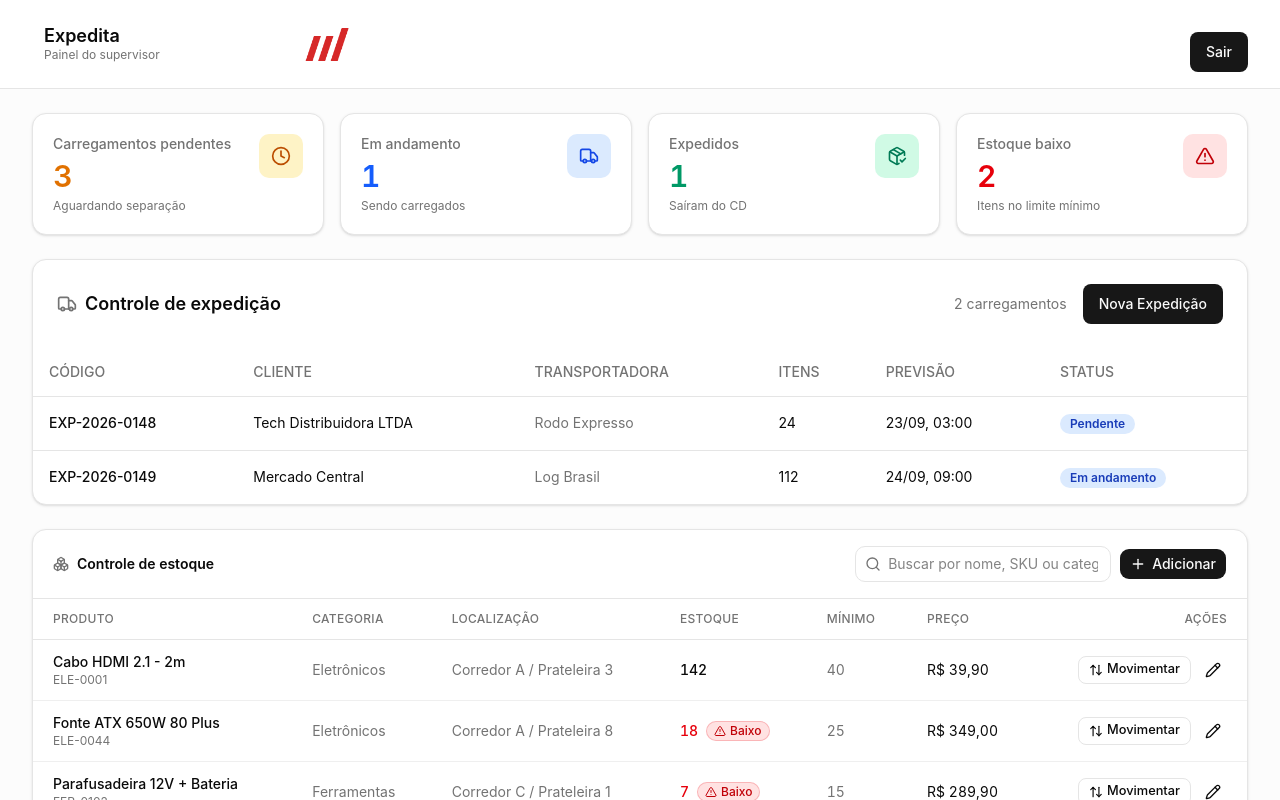
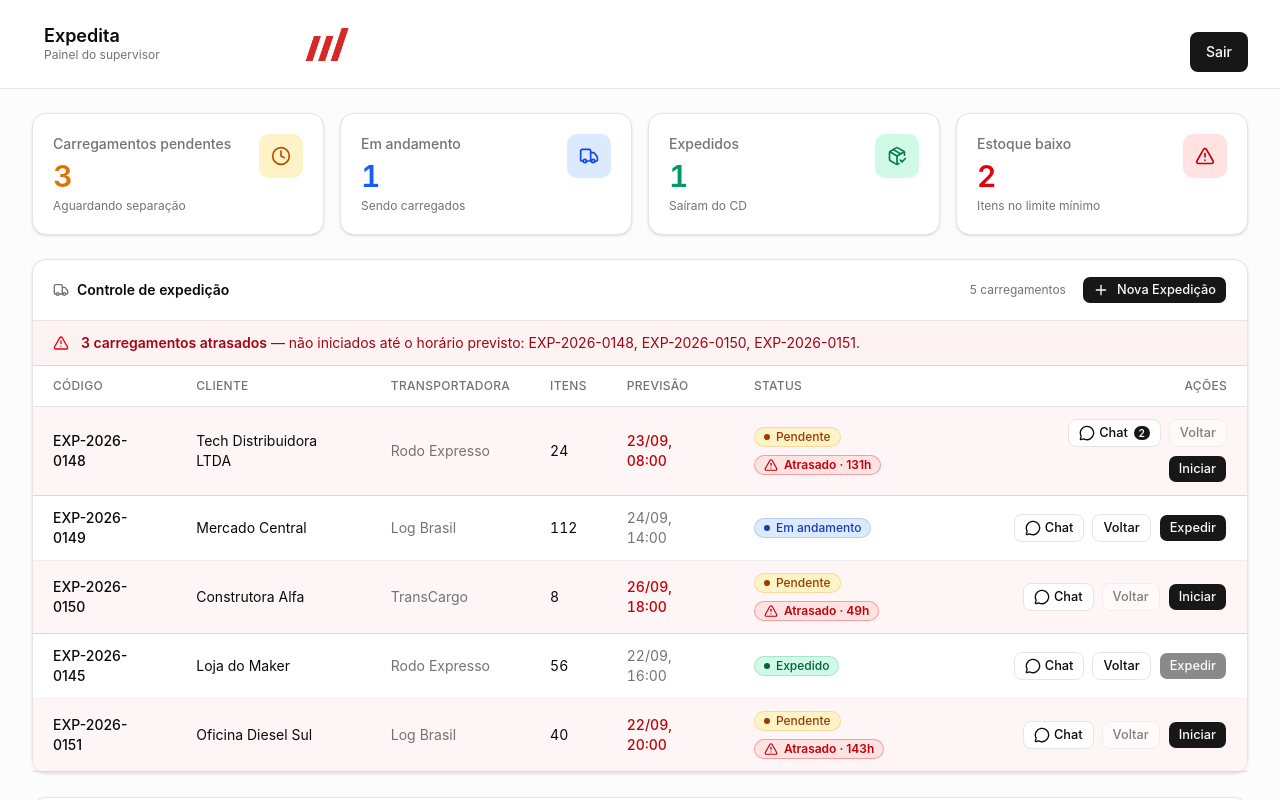
Before and after one commit to delfinog-dot/teste-1-v0, a Next.js app: page / in a window 1280 px wide. Shown: the top 800 px of the page. Built offline with nearby package versions, Linux system fonts and the light colour scheme.

Commit message:
inserção de novas funcionalidades no expedition

```diff
--- a/components/dashboard/expedition-table.tsx
+++ b/components/dashboard/expedition-table.tsx
@@ -1,211 +1,314 @@
 "use client"
 
-import { useState } from "react"
-import { Truck } from "lucide-react"
+import { AlertTriangle, MessageCircle, Truck, Plus } from "lucide-react"
+import { useEffect, useState } from "react"
+import { Button } from "@/components/ui/button"
+import { estaAtrasado, horasDeAtraso } from "@/lib/expedition-status"
+import { STATUS_LABEL, type Carregamento } from "@/lib/types"
+import { ChatModal } from "@/components/chat/chat-modal"
+import { useChat } from "@/components/chat/chat-provider"
+import { DelayBadge } from "./delay-badge"
+import { useInventory } from "./inventory-provider"
+import { StatusBadge } from "./status-badge"
 
-// Exemplo da estrutura de dados de uma expedição
-interface Expedition {
-  id: string
-  code: string
-  client: string
-  carrier: string
-  items: number
-  eta: string
-  status: "Pendente" | "Em andamento" | "Expedido"
-  isDelayed?: boolean
+function formatarDataHora(iso: string) {
+  return new Date(iso).toLocaleString("pt-BR", {
+    day: "2-digit",
+    month: "2-digit",
+    hour: "2-digit",
+    minute: "2-digit",
+  })
+}
+
+function AcoesStatus({
+  carregamento,
+  onAbrirChat,
+}: {
+  carregamento: Carregamento
+  onAbrirChat: (c: Carregamento) => void
+}) {
+  const { avancarStatus, retrocederStatus } = useInventory()
+  const { totalPorPedido } = useChat()
+  const { id, status } = carregamento
+  const totalMensagens = totalPorPedido(id)
+
+  return (
+    <div className="flex flex-wrap justify-end gap-2">
+      <Button
+        size="sm"
+        variant="outline"
+        onClick={() => onAbrirChat(carregamento)}
+        aria-label={`Abrir chat do carregamento ${carregamento.codigo}`}
+      >
+        <MessageCircle className="size-4" />
+        Chat
+        {totalMensagens > 0 ? (
+          <span className="ml-0.5 inline-flex min-w-4 items-center justify-center rounded-full bg-primary px-1 text-[10px] font-semibold text-primary-foreground tabular-nums">
+            {totalMensagens}
+          </span>
+        ) : null}
+      </Button>
+      <Button
+        size="sm"
+        variant="outline"
+        onClick={() => retrocederStatus(id)}
+        disabled={status === "pendente"}
+        aria-label={`Retroceder status do carregamento ${carregamento.codigo}`}
+      >
+        Voltar
+      </Button>
+      <Button
+        size="sm"
+        onClick={() => avancarStatus(id)}
+        disabled={status === "expedido"}
+        aria-label={`Avançar status do carregamento ${carregamento.codigo}`}
+      >
+        {status === "pendente" ? "Iniciar" : "Expedir"}
+      </Button>
+    </div>
+  )
 }
 
 export function ExpeditionTable() {
-  // 1. Estado para controlar se o Modal está aberto
-  const [isModalOpen, setIsModalOpen] = useState(false)
+  const { carregamentos, adicionarCarregamento } = useInventory()
+  const [chatDe, setChatDe] = useState<Carregamento | null>(null)
+  const [modalAberto, setModalAberto] = useState(false)
 
-  // 2. Estado com a lista de expedições
-  const [expeditions, setExpeditions] = useState<Expedition[]>([
-    {
-      id: "1",
-      code: "EXP-2026-0148",
-      client: "Tech Distribuidora LTDA",
-      carrier: "Rodo Expresso",
-      items: 24,
-      eta: "23/09, 03:00",
-      status: "Pendente",
-      isDelayed: true,
-    },
-    {
-      id: "2",
-      code: "EXP-2026-0149",
-      client: "Mercado Central",
-      carrier: "Log Brasil",
-      items: 112,
-      eta: "24/09, 09:00",
-      status: "Em andamento",
-    },
-  ])
+  // Formulário para Nova Expedição
+  const [novoCliente, setNovoCliente] = useState("")
+  const [novaTransportadora, setNovaTransportadora] = useState("")
+  const [novosItens, setNovosItens] = useState(1)
+  const [novaDataPrevista, setNovaDataPrevista] = useState("")
 
-  // 3. Estado do formulário
-  const [formData, setFormData] = useState({
-    client: "",
-    carrier: "",
-    items: "",
-    eta: "",
-  })
+  // Calcula o "agora" apenas no cliente para evitar divergência de hidratação,
+  // e reavalia periodicamente para que o alerta de atraso fique atualizado.
+  const [agora, setAgora] = useState<Date | null>(null)
+  useEffect(() => {
+    setAgora(new Date())
+    const intervalo = setInterval(() => setAgora(new Date()), 60_000)
+    return () => clearInterval(intervalo)
+  }, [])
 
-  // Função para cadastrar a nova expedição
-  const handleSubmit = (e: React.FormEvent) => {
+  const atrasados = agora ? carregamentos.filter((c) => estaAtrasado(c, agora)) : []
+
+  // Função para criar nova expedição
+  const handleCriarExpedicao = (e: React.FormEvent) => {
     e.preventDefault()
 
-    if (!formData.client || !formData.carrier || !formData.items) return
+    if (!novoCliente || !novaTransportadora) return
 
-    const newExpedition: Expedition = {
-      id: String(Date.now()),
-      code: `EXP-2026-0${Math.floor(100 + Math.random() * 900)}`, // Gera um código dinâmico
-      client: formData.client,
-      carrier: formData.carrier,
-      items: Number(formData.items),
-      eta: formData.eta || "A definir",
-      status: "Pendente",
+    // Se no seu 'useInventory' houver uma função dedicada como adicionarCarregamento
+    if (adicionarCarregamento) {
+      adicionarCarregamento({
+        cliente: novoCliente,
+        transportadora: novaTransportadora,
+        quantidadeItens: Number(novosItens),
+        dataHoraPrevista: novaDataPrevista ? new Date(novaDataPrevista).toISOString() : new Date().toISOString(),
+      })
     }
 
-    // Adiciona o novo item no início da lista
-    setExpeditions([newExpedition, ...expeditions])
-
-    // Limpa o formulário e fecha o modal
-    setFormData({ client: "", carrier: "", items: "", eta: "" })
-    setIsModalOpen(false)
+    // Reseta o formulário e fecha o modal
+    setNovoCliente("")
+    setNovaTransportadora("")
+    setNovosItens(1)
+    setNovaDataPrevista("")
+    setModalAberto(false)
   }
 
   return (
-    <div className="rounded-xl border bg-card text-card-foreground shadow-sm">
-      {/* Cabeçalho do Card */}
-      <div className="flex items-center justify-between p-6">
+    <section aria-label="Controle de expedição" className="rounded-xl border border-border bg-card shadow-sm">
+      <header className="flex flex-wrap items-center justify-between gap-4 border-b border-border px-5 py-4">
         <div className="flex items-center gap-2">
-          <Truck className="h-5 w-5 text-muted-foreground" />
-          <h2 className="text-lg font-semibold">Controle de expedição</h2>
+          <Truck className="size-4 text-muted-foreground" />
+          <h2 className="text-sm font-semibold">Controle de expedição</h2>
         </div>
 
+        {/* Lado direito do cabeçalho: Contador + Botão "Nova Expedição" */}
         <div className="flex items-center gap-4">
-          <span className="text-sm text-muted-foreground">
-            {expeditions.length} carregamentos
-          </span>
+          <span className="text-xs text-muted-foreground">{carregamentos.length} carregamentos</span>
+          <Button size="sm" onClick={() => setModalAberto(true)}>
+            <Plus className="mr-1 size-4" />
+            Nova Expedição
+          </Button>
+        </div>
+      </header>
 
-          {/* Botão para ABRIR o Modal */}
-          <button
-            onClick={() => setIsModalOpen(true)}
-            className="inline-flex items-center justify-center rounded-md text-sm font-medium bg-primary text-primary-foreground hover:bg-primary/90 h-10 py-2 px-4 transition-colors"
-          >
-            Nova Expedição
-          </button>
+      {atrasados.length > 0 ? (
+        <div
+          role="alert"
+          className="flex items-start gap-3 border-b border-red-200 bg-red-50 px-5 py-3 text-sm text-red-800"
+        >
+          <AlertTriangle className="mt-0.5 size-4 shrink-0 text-red-600" aria-hidden />
+          <p>
+            <span className="font-semibold">
+              {atrasados.length} {atrasados.length === 1 ? "carregamento atrasado" : "carregamentos atrasados"}
+            </span>{" "}
+            — não iniciados até o horário previsto:{" "}
+            {atrasados.map((c) => c.codigo).join(", ")}.
+          </p>
         </div>
+      ) : null}
+
+      {/* Tabela em telas médias/grandes */}
+      <div className="hidden overflow-x-auto md:block">
+        <table className="w-full text-sm">
+          <thead>
+            <tr className="border-b border-border text-left text-xs uppercase tracking-wide text-muted-foreground">
+              <th className="px-5 py-3 font-medium">Código</th>
+              <th className="px-5 py-3 font-medium">Cliente</th>
+              <th className="px-5 py-3 font-medium">Transportadora</th>
+              <th className="px-5 py-3 font-medium">Itens</th>
+              <th className="px-5 py-3 font-medium">Previsão</th>
+              <th className="px-5 py-3 font-medium">Status</th>
+              <th className="px-5 py-3 text-right font-medium">Ações</th>
+            </tr>
+          </thead>
+          <tbody>
+            {carregamentos.map((c) => {
+              const atrasado = agora ? estaAtrasado(c, agora) : false
+              return (
+                <tr
+                  key={c.id}
+                  className={
+                    atrasado
+                      ? "border-b border-red-200 bg-red-50/70 hover:bg-red-50"
+                      : "border-b border-border/60 last:border-0 hover:bg-muted/40"
+                  }
+                >
+                  <td className="px-5 py-3 font-medium">{c.codigo}</td>
+                  <td className="px-5 py-3">{c.cliente}</td>
+                  <td className="px-5 py-3 text-muted-foreground">{c.transportadora}</td>
+                  <td className="px-5 py-3 tabular-nums">{c.quantidadeItens}</td>
+                  <td
+                    className={`px-5 py-3 tabular-nums ${atrasado ? "font-medium text-red-700" : "text-muted-foreground"}`}
+                  >
+                    {formatarDataHora(c.dataHoraPrevista)}
+                  </td>
+                  <td className="px-5 py-3">
+                    <div className="flex flex-wrap items-center gap-2">
+                      <StatusBadge status={c.status} />
+                      {atrasado ? <DelayBadge horas={horasDeAtraso(c, agora!)} /> : null}
+                    </div>
+                  </td>
+                  <td className="px-5 py-3">
+                    <AcoesStatus carregamento={c} onAbrirChat={setChatDe} />
+                  </td>
+                </tr>
+              )
+            })}
+          </tbody>
+        </table>
       </div>
 
-      {/* MODAL / DIALOG DE CADASTRO */}
-      {isModalOpen && (
+      {/* Cards em telas pequenas */}
+      <ul className="divide-y divide-border md:hidden">
+        {carregamentos.map((c) => {
+          const atrasado = agora ? estaAtrasado(c, agora) : false
+          return (
+            <li key={c.id} className={`flex flex-col gap-3 p-4 ${atrasado ? "bg-red-50/70" : ""}`}>
+              <div className="flex items-start justify-between gap-3">
+                <div>
+                  <p className="font-medium">{c.codigo}</p>
+                  <p className="text-sm text-muted-foreground">{c.cliente}</p>
+                </div>
+                <div className="flex flex-col items-end gap-1.5">
+                  <StatusBadge status={c.status} />
+                  {atrasado ? <DelayBadge horas={horasDeAtraso(c, agora!)} /> : null}
+                </div>
+              </div>
+              <dl className="grid grid-cols-2 gap-2 text-sm">
+                <div>
+                  <dt className="text-xs text-muted-foreground">Transportadora</dt>
+                  <dd>{c.transportadora}</dd>
+                </div>
+                <div>
+                  <dt className="text-xs text-muted-foreground">Itens</dt>
+                  <dd className="tabular-nums">{c.quantidadeItens}</dd>
+                </div>
+                <div>
+                  <dt className="text-xs text-muted-foreground">Previsão</dt>
+                  <dd className={`tabular-nums ${atrasado ? "font-medium text-red-700" : ""}`}>
+                    {formatarDataHora(c.dataHoraPrevista)}
+                  </dd>
+                </div>
+                <div>
+                  <dt className="text-xs text-muted-foreground">Situação</dt>
+                  <dd>{STATUS_LABEL[c.status]}</dd>
+                </div>
+              </dl>
+              <AcoesStatus carregamento={c} onAbrirChat={setChatDe} />
+            </li>
+          )
+        })}
+      </ul>
+
+      {/* Modal / Dialog para Nova Expedição */}
+      {modalAberto && (
         <div className="fixed inset-0 z-50 flex items-center justify-center bg-black/50 p-4">
-          <div className="w-full max-w-md rounded-lg bg-card p-6 shadow-lg border border-border">
-            <h3 className="text-lg font-semibold mb-4">Cadastrar Nova Expedição</h3>
-
-            <form onSubmit={handleSubmit} className="flex flex-col gap-4">
+          <div className="w-full max-w-md rounded-lg border border-border bg-card p-6 shadow-lg">
+            <h3 className="mb-4 text-lg font-semibold">Nova Expedição</h3>
+            <form onSubmit={handleCriarExpedicao} className="flex flex-col gap-4">
               <div>
-                <label className="text-sm font-medium">Cliente</label>
+                <label className="text-xs font-medium text-muted-foreground">Cliente</label>
                 <input
                   type="text"
                   required
-                  placeholder="Ex: Mercado Central"
-                  value={formData.client}
-                  onChange={(e) => setFormData({ ...formData, client: e.target.value })}
-                  className="w-full mt-1 p-2 rounded-md border bg-background text-sm focus:outline-none focus:ring-2 focus:ring-ring"
+                  value={novoCliente}
+                  onChange={(e) => setNovoCliente(e.target.value)}
+                  placeholder="Nome do cliente"
+                  className="mt-1 w-full rounded-md border border-input bg-background px-3 py-2 text-sm focus:outline-none focus:ring-2 focus:ring-ring"
                 />
               </div>
 
               <div>
-                <label className="text-sm font-medium">Transportadora</label>
+                <label className="text-xs font-medium text-muted-foreground">Transportadora</label>
                 <input
                   type="text"
                   required
-                  placeholder="Ex: Log Brasil"
-                  value={formData.carrier}
-                  onChange={(e) => setFormData({ ...formData, carrier: e.target.value })}
-                  className="w-full mt-1 p-2 rounded-md border bg-background text-sm focus:outline-none focus:ring-2 focus:ring-ring"
+                  value={novaTransportadora}
+                  onChange={(e) => setNovaTransportadora(e.target.value)}
+                  placeholder="Nome da transportadora"
+                  className="mt-1 w-full rounded-md border border-input bg-background px-3 py-2 text-sm focus:outline-none focus:ring-2 focus:ring-ring"
                 />
               </div>
 
               <div className="grid grid-cols-2 gap-4">
                 <div>
-                  <label className="text-sm font-medium">Qtd. Itens</label>
+                  <label className="text-xs font-medium text-muted-foreground">Qtd. Itens</label>
                   <input
                     type="number"
+                    min={1}
                     required
-                    placeholder="Ex: 50"
-                    value={formData.items}
-                    onChange={(e) => setFormData({ ...formData, items: e.target.value })}
-                    className="w-full mt-1 p-2 rounded-md border bg-background text-sm focus:outline-none focus:ring-2 focus:ring-ring"
+                    value={novosItens}
+                    onChange={(e) => setNovosItens(Number(e.target.value))}
+                    className="mt-1 w-full rounded-md border border-input bg-background px-3 py-2 text-sm focus:outline-none focus:ring-2 focus:ring-ring"
                   />
                 </div>
 
                 <div>
-                  <label className="text-sm font-medium">Previsão (ETA)</label>
+                  <label className="text-xs font-medium text-muted-foreground">Previsão</label>
                   <input
-                    type="text"
-                    placeholder="Ex: 28/09, 14:00"
-                    value={formData.eta}
-                    onChange={(e) => setFormData({ ...formData, eta: e.target.value })}
-                    className="w-full mt-1 p-2 rounded-md border bg-background text-sm focus:outline-none focus:ring-2 focus:ring-ring"
+                    type="datetime-local"
+                    required
+                    value={novaDataPrevista}
+                    onChange={(e) => setNovaDataPrevista(e.target.value)}
+                    className="mt-1 w-full rounded-md border border-input bg-background px-3 py-2 text-sm focus:outline-none focus:ring-2 focus:ring-ring"
                   />
                 </div>
               </div>
 
-              {/* Botões do Modal */}
-              <div className="flex justify-end gap-2 mt-4">
-                <button
-                  type="button"
-                  onClick={() => setIsModalOpen(false)}
-                  className="px-4 py-2 text-sm rounded-md border hover:bg-accent transition-colors"
-                >
+              <div className="mt-2 flex justify-end gap-2">
+                <Button type="button" variant="outline" onClick={() => setModalAberto(false)}>
                   Cancelar
-                </button>
-                <button
-                  type="submit"
-                  className="px-4 py-2 text-sm rounded-md bg-primary text-primary-foreground hover:bg-primary/90 transition-colors"
-                >
-                  Salvar Expedição
-                </button>
+                </Button>
+                <Button type="submit">Cadastrar</Button>
               </div>
             </form>
           </div>
         </div>
       )}
 
-      {/* TABELA DE EXPEDIÇÕES */}
-      <div className="relative w-full overflow-auto">
-        <table className="w-full caption-bottom text-sm">
-          <thead className="[&_tr]:border-b">
-            <tr className="border-b transition-colors hover:bg-muted/50 text-left">
-              <th className="h-12 px-4 font-medium text-muted-foreground">CÓDIGO</th>
-              <th className="h-12 px-4 font-medium text-muted-foreground">CLIENTE</th>
-              <th className="h-12 px-4 font-medium text-muted-foreground">TRANSPORTADORA</th>
-              <th className="h-12 px-4 font-medium text-muted-foreground">ITENS</th>
-              <th className="h-12 px-4 font-medium text-muted-foreground">PREVISÃO</th>
-              <th className="h-12 px-4 font-medium text-muted-foreground">STATUS</th>
-            </tr>
-          </thead>
-          <tbody className="[&_tr:last-child]:border-0">
-            {expeditions.map((item) => (
-              <tr key={item.id} className="border-b transition-colors hover:bg-muted/50">
-                <td className="p-4 font-medium">{item.code}</td>
-                <td className="p-4">{item.client}</td>
-                <td className="p-4 text-muted-foreground">{item.carrier}</td>
-                <td className="p-4">{item.items}</td>
-                <td className="p-4">{item.eta}</td>
-                <td className="p-4">
-                  <span className="inline-flex items-center rounded-full px-2.5 py-0.5 text-xs font-semibold bg-blue-100 text-blue-800 dark:bg-blue-900/30 dark:text-blue-300">
-                    {item.status}
-                  </span>
-                </td>
-              </tr>
-            ))}
-          </tbody>
-        </table>
-      </div>
-    </div>
+      <ChatModal open={chatDe !== null} onClose={() => setChatDe(null)} carregamento={chatDe} />
+    </section>
   )
 }
```
